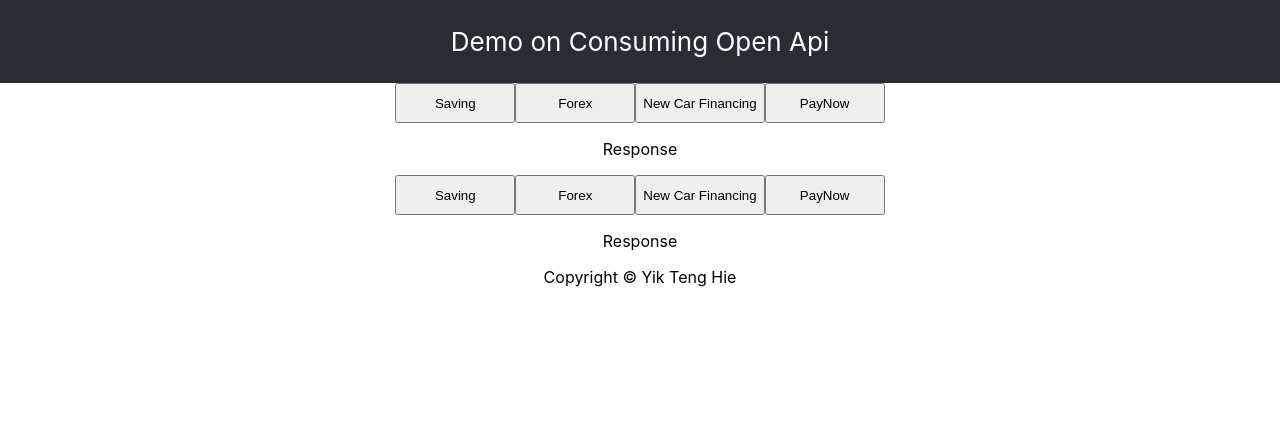
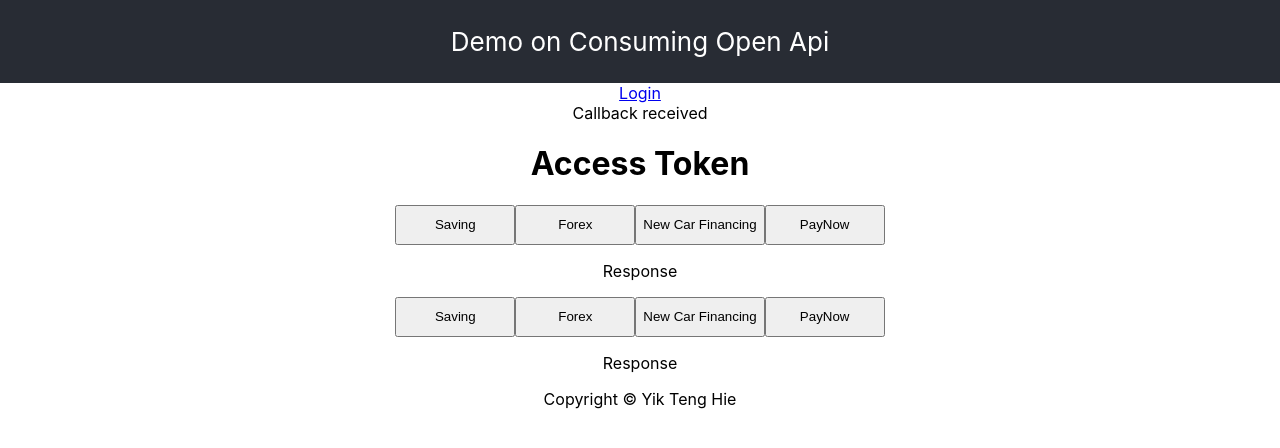
Before and after one commit to thyik/consumeAPI, a React (Create React App) app: page /callback in a window 1280 px wide. Shown: the top 448 px of the page. Built offline with nearby package versions, Linux system fonts and the light colour scheme.

Commit message:
try redirect and url callback flow

```diff
--- a/package.json
+++ b/package.json
@@ -8,6 +8,7 @@
     "@testing-library/user-event": "^7.2.1",
     "react": "^16.13.1",
     "react-dom": "^16.13.1",
+    "react-router-dom": "^5.2.0",
     "react-scripts": "3.4.3"
   },
   "scripts": {
--- a/src/App.js
+++ b/src/App.js
@@ -1,7 +1,10 @@
 import React from "react";
+import { BrowserRouter, Link, Route, Switch } from 'react-router-dom';
 import logo from "./logo.svg";
 import "./App.css";
 import OcbcApi from "./components/ocbc";
+import Redirect from './components/redirect';
+import Callback from './components/callback';
 
 function App() {
     return (
@@ -9,9 +12,19 @@ function App() {
             <header className="App-header">
                 <p>Demo on Consuming Open Api</p>
             </header>
+            <BrowserRouter>
+            <div>
+                <Link to="/login">Login</Link>
+                <Switch>
+                <Route path="/login"> <Redirect
+                 loc ="https://api.ocbc.com/ocbcauthentication/api/oauth2/authorize?client_id=FsORvVewCfDcDdX4IfxJB6rfYSsa&redirect_uri=https://oauth.pstmn.io/v1/callback&scope=transactional" />
+                 </Route>
+                 <Route path="/callback" component={Callback} />
+                </Switch>
+            </div>
+            </BrowserRouter>
             <OcbcApi />
             <section>
-
                 <button className="App-button" onClick={fetchSaving}>
                     Saving
                 </button>
@@ -102,7 +115,6 @@ function fetchNewCarFinancing() {
 }
 
 function fetchPayNow() {
-
     let bodyData = {
         Amount: 103.2,
         ProxyType: "NRIC",
--- /dev/null
+++ b/src/components/callback.jsx
@@ -0,0 +1,27 @@
+import React, { Component } from 'react';
+
+class Callback extends Component {
+    constructor(props) {
+        super(props);
+        this.state = { access_token : "" }
+    }
+
+    componentDidMount() {
+        console.log('Callback initiated');
+        // callback uri format
+        // http://localhost:3000/callback#access_token=3f86faa0f22934789b71b79ac39ec34f&token_type=Bearer&expires_in=3600
+        const parsedHash = new URLSearchParams(
+            window.location.hash.substr(1) // skip the first char (#)
+          );
+        this.setState({ access_token : parsedHash.get("access_token")});
+    }
+
+    render() {
+        return ( <div>Callback received
+            <h1>Access Token</h1>
+            <p>{this.state.access_token}</p>
+        </div> );
+    }
+}
+
+export default Callback;
--- /dev/null
+++ b/src/components/redirect.jsx
@@ -0,0 +1,24 @@
+import React, { Component } from "react";
+
+class Redirect extends Component {
+  constructor( props ){
+    super();
+    this.state = { ...props };
+  }
+  componentDidMount(){
+    //console.log(this.state);
+    window.location = this.state.loc;
+  }
+  render(){
+    return (<div><section>Redirecting...</section></div>);
+  }
+}
+
+export default Redirect;
+
+// put this to routing section
+{/* <Route
+  path="/privacy-policy"
+  component={ Redirect }
+  loc="https://meetflo.zendesk.com/hc/en-us/articles/230425728-Privacy-Policies"
+  /> */}
```
Also changed, not shown: src/components/ocbc.jsx (+19 -23 lines), 1 other file (tests, documents, lock files or other folders).
